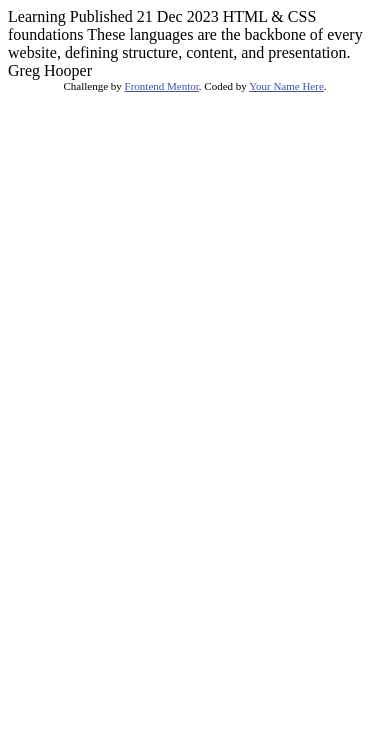
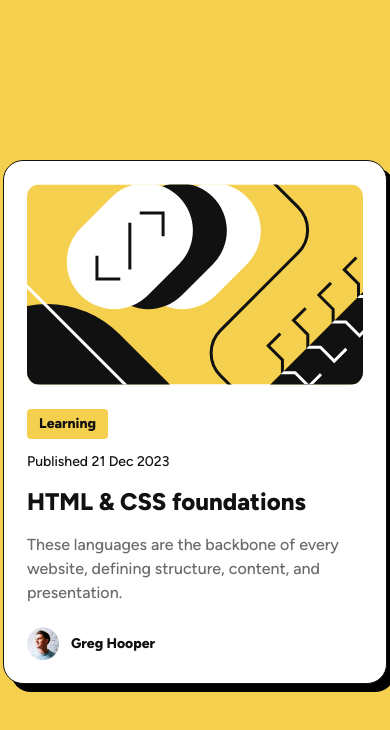
Before and after one commit to LarsAdams/BlogCodeFEM, a plain HTML site: page index.html in a window 390 px wide. Drawn offline with Linux system fonts and the light colour scheme.

Commit message:
First commit with main features. responsivness of the banner is missing. Pbly with a cover property

```diff
--- a/index.html
+++ b/index.html
@@ -2,33 +2,32 @@
 <html lang="en">
 <head>
   <meta charset="UTF-8">
-  <meta name="viewport" content="width=device-width, initial-scale=1.0"> <!-- displays site properly based on user's device -->
-
+  <meta name="viewport" content="width=device-width, initial-scale=1.0">
+  <link rel="stylesheet" href="style.css">
   <link rel="icon" type="image/png" sizes="32x32" href="./assets/images/favicon-32x32.png">
 
   <title>Frontend Mentor | Blog preview card</title>
 
-  <!-- Feel free to remove these styles or customise in your own stylesheet 👍 -->
-  <style>
-    .attribution { font-size: 11px; text-align: center; }
-    .attribution a { color: hsl(228, 45%, 44%); }
-  </style>
 </head>
 <body>
-
-  Learning
-
-  Published 21 Dec 2023
-
-  HTML & CSS foundations
-
-  These languages are the backbone of every website, defining structure, content, and presentation.
-
-  Greg Hooper
-
-  <div class="attribution">
-    Challenge by <a href="https://www.frontendmentor.io?ref=challenge" target="_blank">Frontend Mentor</a>.
-    Coded by <a href="#">Your Name Here</a>.
-  </div>
+  <main>
+    <div class="blog-card-flex">
+      <section class="blog-card">
+      <div class="blog-card-banner-container">
+        <img class="blog-card-banner" src="assets/images/illustration-article.svg" alt="Image abstraite en jaune et noir">
+      </div>
+        <div class="blog-card-main">
+          <p class="blog-card-tag">Learning</p>
+          <p class="blog-card-date">Published 21 Dec 2023</p>
+          <a class="blog-card-title" href="#">HTML & CSS foundations</a>
+          <p class="blog-card-content">These languages are the backbone of every website, defining structure, content, and presentation.</p>
+        </div>
+        <div class="blog-card-footer">
+          <img class="blog-card-pp" src="assets/images/image-avatar.webp" alt="portrait de greg hooper">
+          <p class="blog-card-author">Greg Hooper</p>
+        </div>
+      </section>
+    </div>
+  </main>
 </body>
 </html>
--- /dev/null
+++ b/style.css
@@ -0,0 +1,126 @@
+* {
+    margin: 0;
+    padding:0;
+    box-sizing: border-box;
+}
+
+@font-face {
+    font-family:"Figtree";
+    src: url('/assets/fonts/Figtree-VariableFont_wght.ttf') format('truetype') tech(variations);
+  }
+
+
+body {
+    background-color: #F4D04E;
+}
+
+.blog-card-flex {
+    display:flex;
+    justify-content:center;
+    align-items:center;
+    height: 100vh;
+}
+
+.blog-card {
+    display: flex;
+    flex-direction: column;
+    justify-content: flex-start;
+    background-color: #fff;
+    row-gap: 20px;
+    padding: 23px;
+    border: 1px solid #111;
+    border-radius: 20px;
+    color: #111111;
+    font-family:"Figtree";
+    box-shadow: 8px 8px #000;
+}
+
+.blog-card-banner-container {
+    max-width: 366px;
+}
+
+.blog-card-banner {
+    border-radius: 13px;
+    width: 100%;
+}
+
+.blog-card-main {
+    max-width: 336px;
+    display: flex;
+    flex-direction: column;
+    gap: 11px;
+    line-height: 150%;
+}
+
+.blog-card-tag {
+    font-size: 0.875rem;
+    font-weight: 800;
+    padding: 3px 12px;
+    background-color: #F4D04E;
+    border-radius: 4px;
+    width: min-content;
+}
+
+.blog-card-date {
+    font-size: 0.875em;
+    font-weight: 500;
+}
+
+.blog-card-title {
+    margin: 5px 0px;
+    font-size: 1.5em;
+    font-weight: 800;
+    color: #111111;
+    text-decoration: none;
+}
+
+.blog-card-content {
+    font-size: 1rem;
+    color: #6B6B6B;
+    font-weight: 500;
+    margin-top: 3px;
+}
+
+.blog-card-footer {
+    display: flex;
+    align-items: center;
+    gap: 12px;
+    margin-top: 2px;
+}
+
+.blog-card-pp {
+    max-width: 32px;
+}
+
+.blog-card-author {
+    font-size: 0.875rem;
+    font-weight: 800;
+}
+
+.blog-card-title:hover {
+    color: #F4D04E;
+}
+
+@media screen and (max-width: 375px) {
+
+.blog-card{
+    margin: 12px;
+}
+
+.blog-card-tag {
+    font-size: 0.75rem;
+}
+
+.blog-card-date {
+    font-size: 0.75em;
+}
+
+.blog-card-title {
+        font-size: 1.25em;
+}
+
+.blog-card-content {
+    font-size: 0.875rem;
+}
+
+}
```
